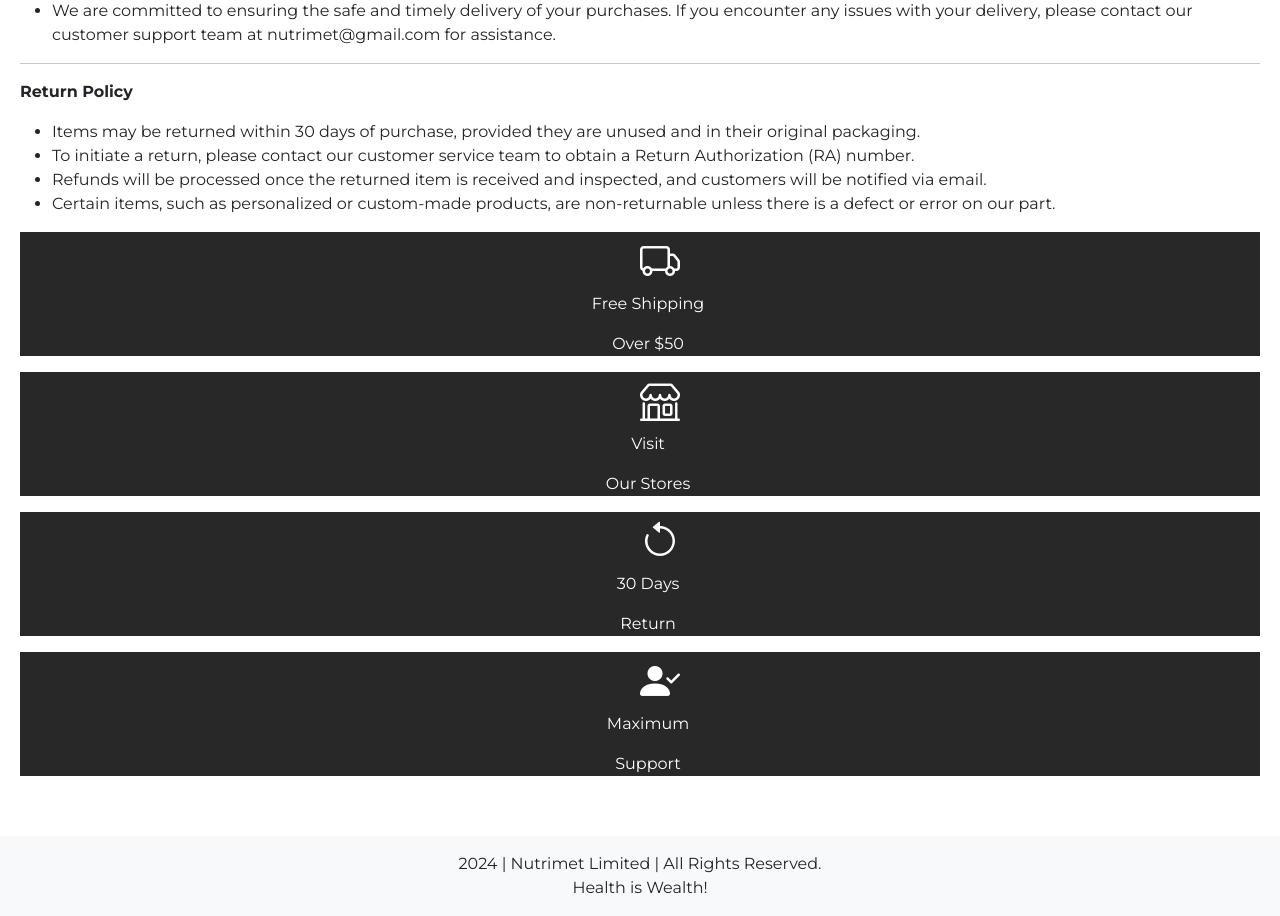
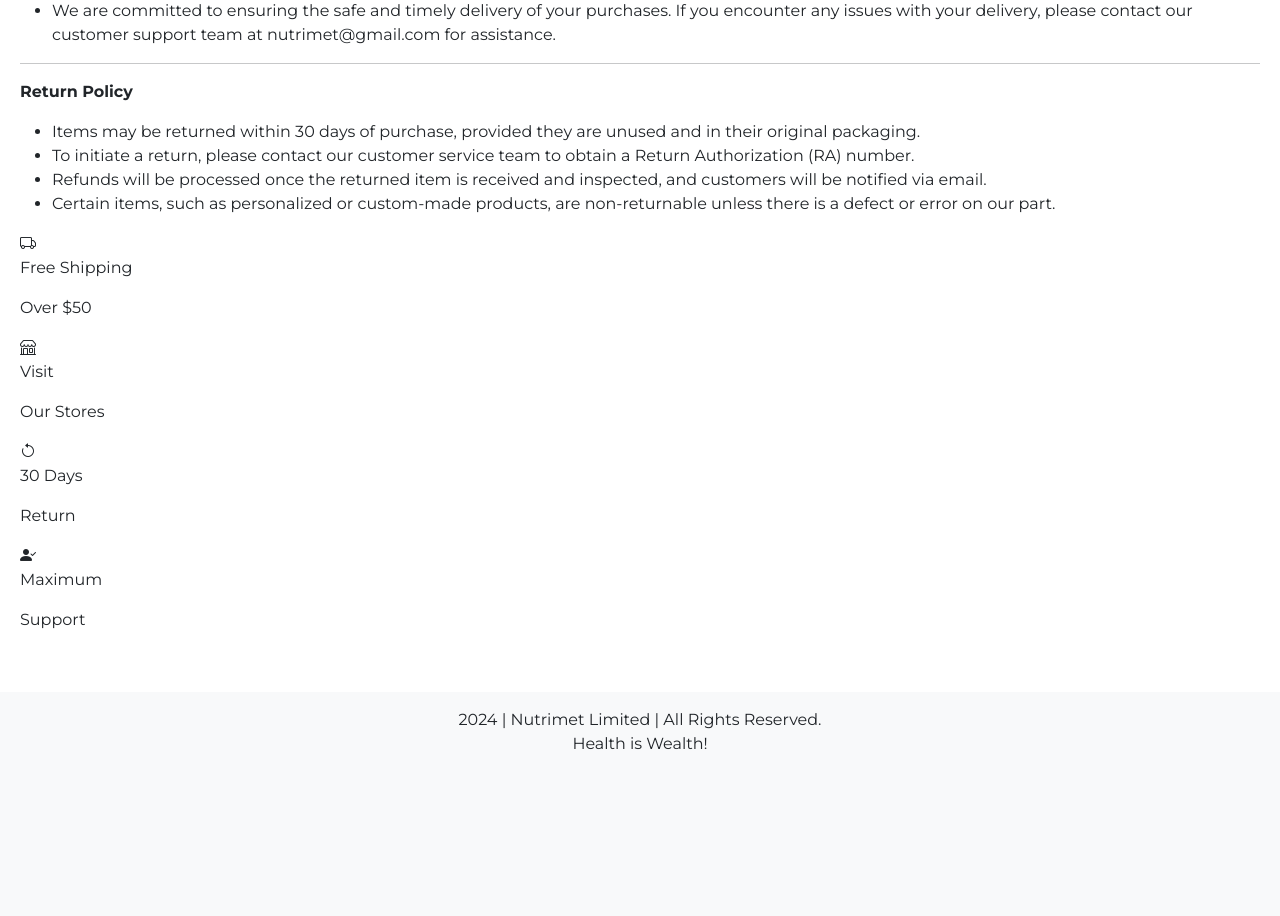
Before and after one commit to Prajval14/Nutrimet2, a Flask app: template templates/html/productdetails.html in a window 1280 px wide. Shown: the part 942-1858 px from the top of the page. After the commit the page ends 1691 px from the top, so only its background shows below. Run offline with Flask 3, Linux system fonts and the light colour scheme; the template is opened without the code that fills it, so the values that code supplies are empty.

Commit message:
product detail page css update

```diff
--- a/static/css/productdetails.css
+++ b/static/css/productdetails.css
@@ -68,22 +68,10 @@ h5 {
   display: block;
 }
 
-.delivery_cards .text {
-  margin-left: 16px;
-  text-align: center;
-}
-
-.delivery_cards {
-  width: 100%;
-  margin: 4px 0;
-  background-color: #282828;
-  color: white;
-
-}
-
-.delivery_cards span{
-  font-size: 40px;
-  padding-left: 50%;
+.t_qty{
+  margin-top: 10px;
+  font-size: 14px;
+  color: gray;
 }
 
 @media only screen and (max-width:768px) {
@@ -104,4 +92,12 @@ h5 {
   .container {
     flex-direction: column;
   }
+
+
 }
+
+@media only screen and (max-width:575.5px) {
+  .card_static{
+    text-align: center;
+  }
+}
```
